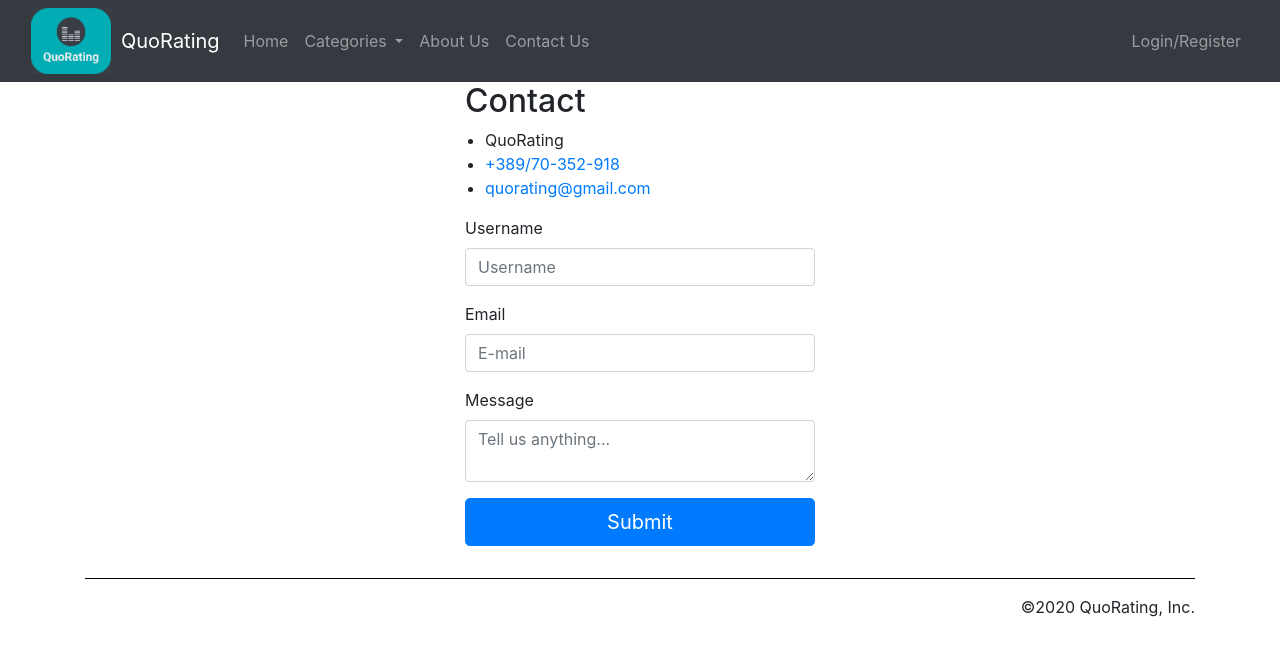
After one commit to dsijakovski98/quorating, a PHP site: page /contact.php in a window 1280 px wide. The commit adds this page. Shown: the top 656 px of the page. Run offline with PHP 8.4, Linux system fonts and the light colour scheme.

Commit message:
added contact page

```diff
--- /dev/null
+++ b/contact.php
@@ -0,0 +1,61 @@
+<!DOCTYPE html>
+<html lang="en">
+<head>
+	<title>Contact Us</title>
+	<meta charset="utf-8">
+	<meta http-equiv="X-UA-Compatible" content="IE=edge">
+	<meta name="viewport" content="width=device-width, initial-scale=1">
+	<?php
+		require_once 'utils/bootstrap.php';
+	?>
+	<!-- <link rel="stylesheet" type="text/css" href="css/signin.css"> -->
+</head>
+<body>
+<?php
+	include_once 'utils/navbar.php';
+?>
+
+<div class="container">
+	<div class="row">
+		<div class="col-lg-4"></div>
+		<div class="col-lg-4">
+			<h2>Contact</h2>
+			<ul style="margin-left:-20px;">
+				<li>
+					<span>QuoRating</span>
+				</li>
+				<li>
+					<a href="tel:1590912831">+389/70-352-918</a>
+				</li>
+				<li>
+					<a href="mailto:contact@companyname.com">quorating@gmail.com</a>
+				</li>
+			</ul>
+			<div class="form-group">
+				<label>Username</label>
+					<input type="text" class="form-control" placeholder="Username" name="username" autocomplete="off" required="required">
+			</div>
+			<div class="form-group">
+				<label>Email</label>
+					<input type="text" class="form-control" placeholder="E-mail" name="email" autocomplete="off" required="required">
+			</div>
+			<div class="form-group">
+				<label>Message</label>
+					<textarea type="text" class="form-control" placeholder="Tell us anything..." name="Message" autocomplete="off" required="required"></textarea>
+			</div>
+			<div class="form-group">
+				<button type="submit" class="btn btn-primary btn-block btn-lg" name="submit">Submit</button>
+			</div>
+		</div>
+
+
+		</div>
+	</div>
+</div> <!-- .container -->
+		<!-- Default snippet for navigation -->
+<?php
+	require_once 'utils/footer.php';
+	require_once 'utils/bootstrap_scripts.php';
+?>
+</body>
+</html>
--- a/utils/navbar.php
+++ b/utils/navbar.php
@@ -11,10 +11,6 @@
     <ul class="navbar-nav justify-content-center">
       <li class="nav-item">
         <a class="nav-link" href="index.php">Home <span class="sr-only">(current)</span></a>
-      </li>
-      <li class="nav-item">
-        <a class="nav-link" href="#">About Us</a>
-      </li>
       <li class="nav-item dropdown">
         <a class="nav-link dropdown-toggle" href="#" id="navbarDropdown" role="button" data-toggle="dropdown" aria-haspopup="true" aria-expanded="false">
           Categories
@@ -24,6 +20,13 @@
           <a class="dropdown-item" href="#">Books</a>
           <a class="dropdown-item" href="#">Games</a>
         </div>
+      </li>
+      </li>
+      <li class="nav-item">
+        <a class="nav-link" href="#">About Us</a>
+      </li>
+      <li class="nav-item">
+        <a class="nav-link" href="views/contact.php">Contact Us</a>
       </li>
     </ul>
       <ul class="navbar-nav ml-auto">
```
